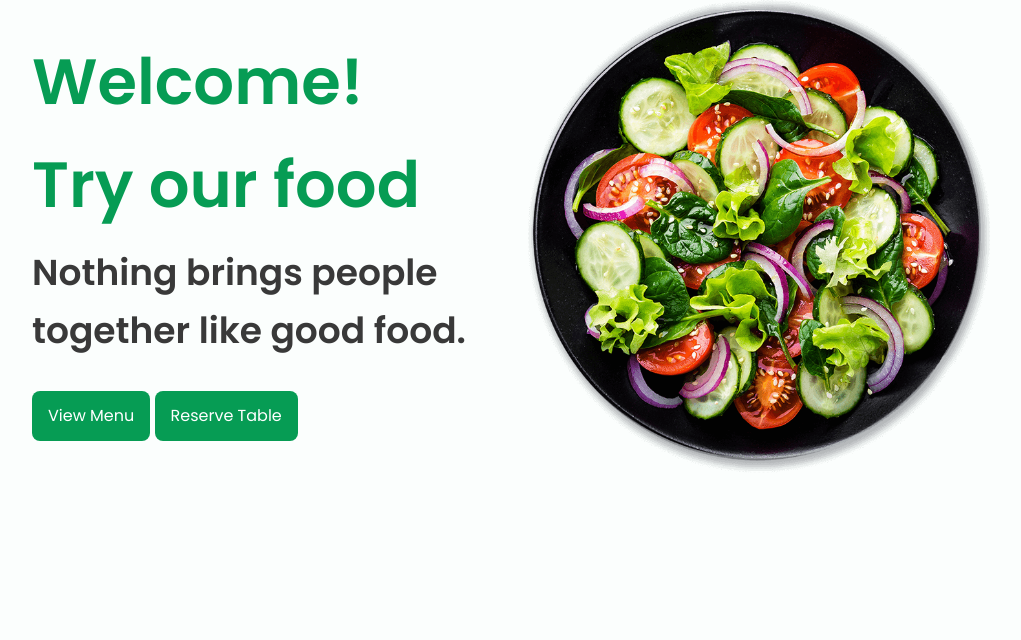
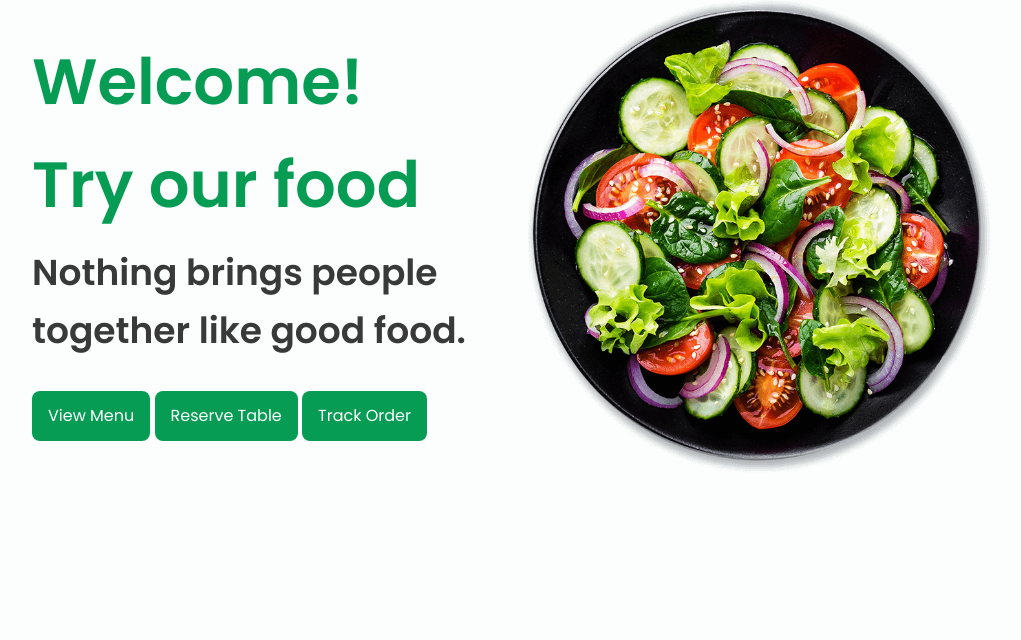
Before and after one commit to avocadopelvis/restaurant-web-app, a Flask app: page / in a window 1280 px wide. Shown: the part 84-724 px from the top of the page, without its empty margins (128-1149 px from the left). Run offline with Flask 2, Linux system fonts and the light colour scheme.

Commit message:
added track order button

```diff
--- a/restaurant/routes.py
+++ b/restaurant/routes.py
@@ -42,3 +42,8 @@ def register_page():
         for err_msg in form.errors.values():
             flash(f'There was an error with creating a user: {err_msg}')
     return render_template('login.html', form = form)
+
+#DELIVERY TRACKING
+@app.route('/track')
+def track_page():
+    return render_template('order-id.html')
--- a/restaurant/templates/index.html
+++ b/restaurant/templates/index.html
@@ -53,7 +53,7 @@
                         <h3 class="home__subtitle">Nothing brings people together like good food.</h3>
                         <a href="{{ url_for('menu_page') }}" class="button">View Menu</a>
                         <a href="{{ url_for('table_page') }}" class="button">Reserve Table</a>
-                    <!--     <a href="table.html" class="button">Track Order</a> -->
+                        <a href="{{ url_for('track_page') }}" class="button">Track Order</a>
                     </div>
 
                     <img src="{{url_for('static', filename='styles/img/home.png')}}" alt = "" class="home__img">
@@ -70,7 +70,7 @@
                         <a href="#" class="button">Explore history</a>
                     </div>
 
-                    <img src="assets/img/about.jpg" alt="" class="about__img">
+                    <img src="static/styles/img/about.jpg" alt="" class="about__img">
                 </div>
             </section>
 
--- a/restaurant/templates/order-id.html
+++ b/restaurant/templates/order-id.html
@@ -7,7 +7,7 @@
       src="https://kit.fontawesome.com/64d58efce2.js"
       crossorigin="anonymous"
     ></script>
-    <link rel="stylesheet" href="assets/css/style-login.css" />
+    <link rel= "stylesheet" type= "text/css" href= "{{ url_for('static',filename='styles/css/style-login.css') }}">
     <title>Delivery Tracking</title>
   </head>
   <body>
@@ -37,7 +37,7 @@
               Your Orders
             </button>
           </div>
-          <img src="assets/img/ontheway.svg" class="image" alt="" />
+          <img src="static/styles/img/ontheway.svg" class="image" alt="" />
         </div>
         <!-- <div class="panel right-panel">
           <div class="content">
@@ -54,6 +54,6 @@
       </div>
     </div>
 
-    <script src="assets/js/login.js"></script>
+    <script src="static/styles/js/login.js"></script>
   </body>
 </html>
```
Also changed, not shown: restaurant/models.py (+7 -0 lines), 1 other file.
